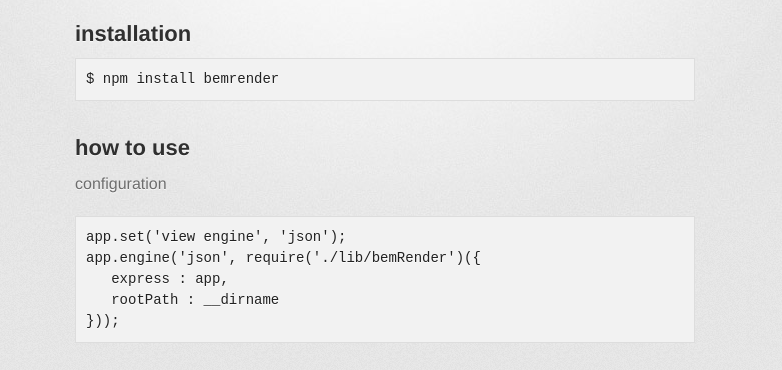
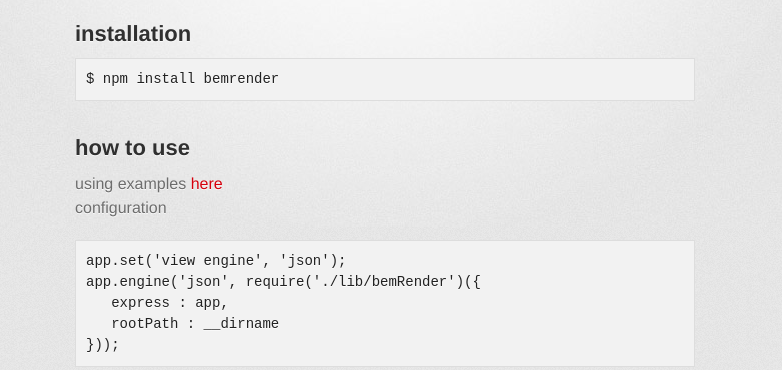
Before and after one commit to ershov-konst/bemRender, a plain HTML site: page index.html in a window 1280 px wide. Shown: the part 346-716 px from the top of the page, without its empty margins (255-1037 px from the left). Drawn offline with Linux system fonts and the light colour scheme; a web font is replaced by a local one.

Commit message:
add link to examples folder

```diff
--- a/index.html
+++ b/index.html
@@ -49,6 +49,7 @@
           <code>$ npm install bemrender</code>
 
           <h2>how to use</h2>
+          using examples <a href="https://github.com/ershov-konst/bemRender/tree/master/example">here</a>
           <p>configuration</p>
           <code>
              app.set('view engine', 'json');<br/>
```
